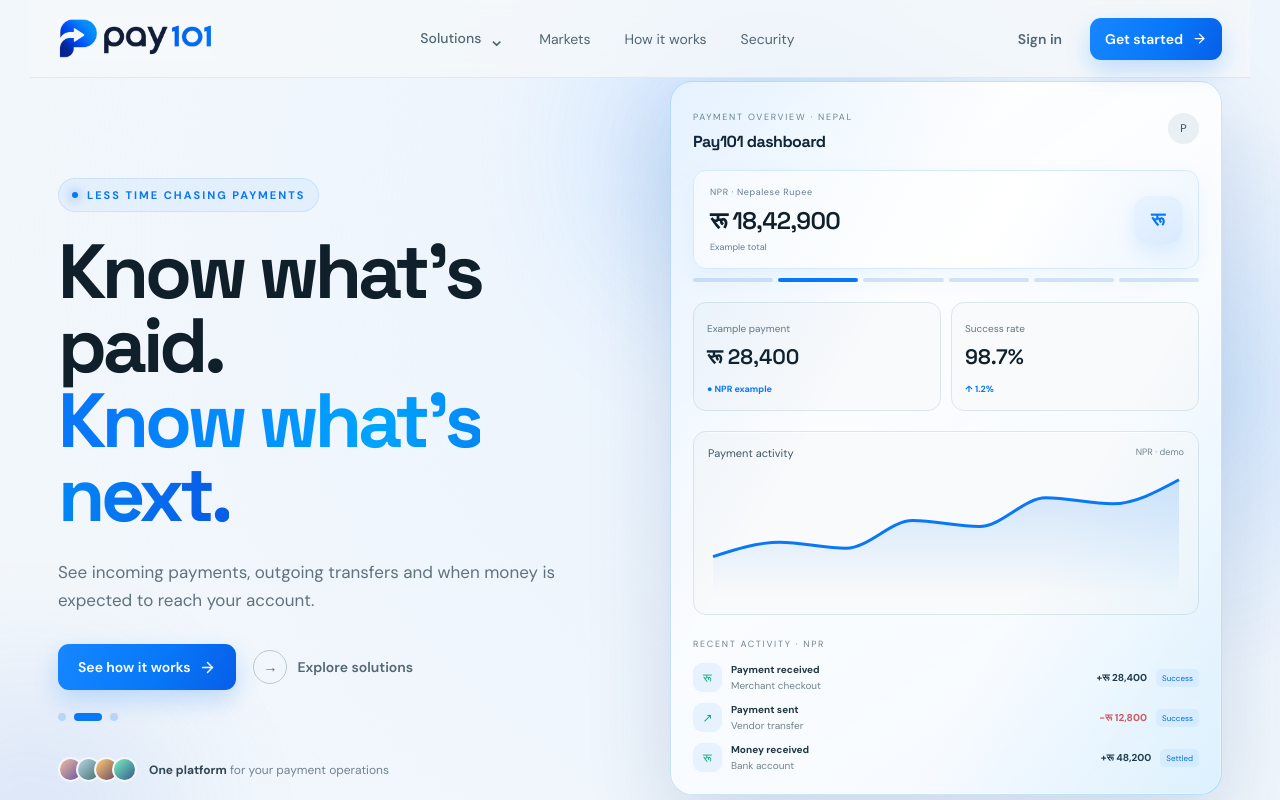
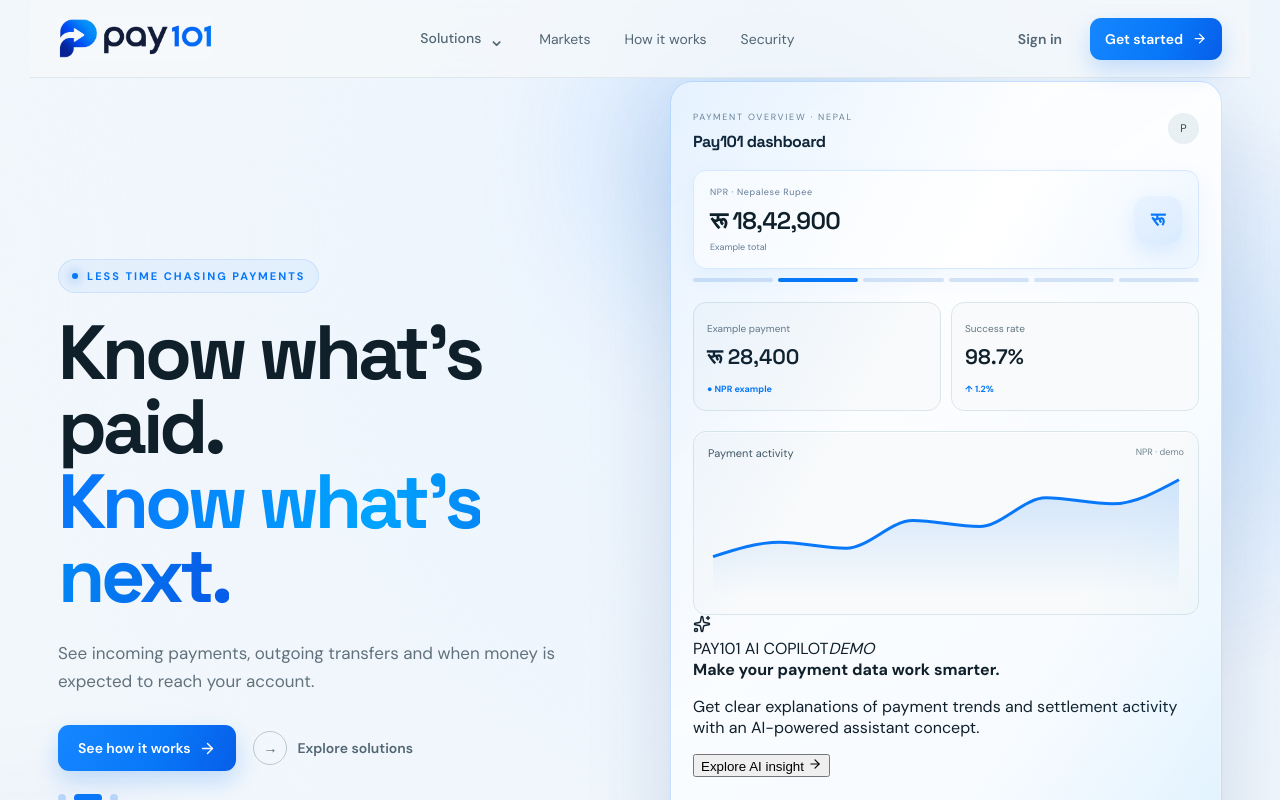
Before and after one commit to kartikmishra543/pay101-demo, a React (Vite) app: page / in a window 1280 px wide. Shown: the top 800 px of the page. Built offline with nearby package versions, Linux system fonts and the light colour scheme.

Commit message:
Add AI Copilot demo feature to Pay101 dashboard

```diff
--- a/src/main.jsx
+++ b/src/main.jsx
@@ -1,7 +1,7 @@
 import React from 'react';
 import {createRoot} from 'react-dom/client';
 import {motion} from 'framer-motion';
-import {ArrowRight, Check, Globe2, ShieldCheck, Zap, Menu, X, CreditCard, BarChart3, Code2, LockKeyhole, Landmark, Send, WalletCards, Eye, EyeOff, Mail} from 'lucide-react';
+import {ArrowRight, Check, Globe2, ShieldCheck, Zap, Sparkles, Menu, X, CreditCard, BarChart3, Code2, LockKeyhole, Landmark, Send, WalletCards, Eye, EyeOff, Mail} from 'lucide-react';
 import {AreaChart, Area, ResponsiveContainer, Tooltip, XAxis} from 'recharts';
 import './style.css';
 
@@ -124,6 +124,7 @@ const currencySlides=[
 ];
 function Dashboard(){
  const [activeCurrency,setActiveCurrency]=React.useState(0);
+ const [aiExpanded,setAiExpanded]=React.useState(false);
  React.useEffect(()=>{const timer=setInterval(()=>setActiveCurrency(i=>(i+1)%currencySlides.length),5000);return ()=>clearInterval(timer)},[]);
  const current=currencySlides[activeCurrency];
  return <motion.div className="dashboard" initial={{opacity:0,y:30}} animate={{opacity:1,y:0}} transition={{duration:.8}}>
@@ -133,6 +134,15 @@ function Dashboard(){
  <div className="currencyProgress" aria-label="Currency rotation">{currencySlides.map((item,i)=><button key={item.code} onClick={()=>setActiveCurrency(i)} className={i===activeCurrency?'active':''} aria-label={`Show ${item.name}`} aria-pressed={i===activeCurrency}/>)}</div>
  <div className="stats"><div><span>Example payment</span><strong>{current.volume}</strong><b>● {current.code} example</b></div><div><span>Success rate</span><strong>98.7%</strong><b>↑ 1.2%</b></div></div>
  <div className="chartBox"><div className="chartTitle"><span>Payment activity</span><small>{current.code} · demo</small></div><div className="chart"><ResponsiveContainer width="100%" height="100%"><AreaChart data={chart}><defs><linearGradient id="fill" x1="0" y1="0" x2="0" y2="1"><stop offset="0%" stopColor="#0878f9" stopOpacity=".28"/><stop offset="100%" stopColor="#0878f9" stopOpacity="0"/></linearGradient></defs><XAxis dataKey="m" hide/><Tooltip contentStyle={{background:'#fff',border:'1px solid #dce6ea',borderRadius:10,color:'#10202b'}}/><Area type="monotone" dataKey="v" stroke="#0878f9" strokeWidth={3} fill="url(#fill)"/></AreaChart></ResponsiveContainer></div></div>
+ <div className="aiCopilot">
+  <div className="aiCopilotIcon"><Sparkles size={18}/></div>
+  <div className="aiCopilotBody">
+   <div className="aiCopilotLabel"><span>PAY101 AI COPILOT</span><i>DEMO</i></div>
+   <strong>Make your payment data work smarter.</strong>
+   <p>{aiExpanded?'AI insight preview: compare payment activity over time, spot unusual changes and prepare a plain-language summary for your team. This is a UI demonstration, not a live analysis.':'Get clear explanations of payment trends and settlement activity with an AI-powered assistant concept.'}</p>
+   <button type="button" className="aiCopilotButton" onClick={()=>setAiExpanded(v=>!v)}>{aiExpanded?'Hide insight':'Explore AI insight'} <ArrowRight size={14}/></button>
+  </div>
+ </div>
  <div className="recent"><span>RECENT ACTIVITY · {current.code}</span>{current.tx.map((t,i)=><div className="tx" key={i}><div className="txIcon">{i===1?'↗':current.symbol}</div><div><b>{t[0]}</b><small>{t[1]}</small></div><strong className={i===1?'minus':''}>{t[2]}</strong><i>{t[3]}</i></div>)}</div>
  </motion.div>
 }
```
